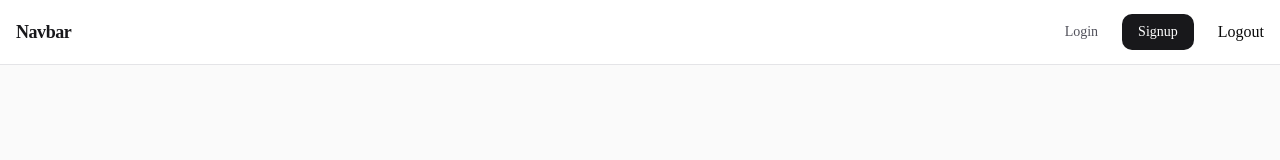
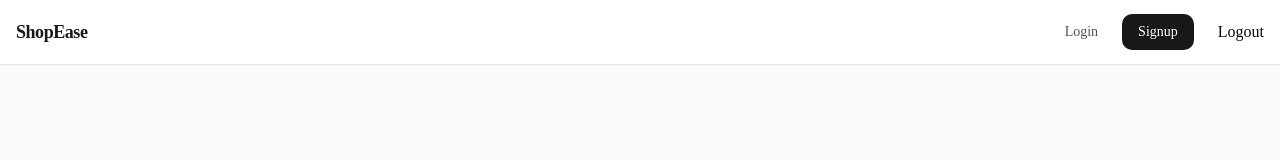
Before and after one commit to nehaltariq357/E-Commerce-Frontend, a Next.js app: page / in a window 1280 px wide. Shown: the top 160 px of the page. Built offline with nearby package versions, Linux system fonts and the light colour scheme; no server answers.

Commit message:
update ecommerce app SEO metadata

```diff
--- a/app/components/Navbar.tsx
+++ b/app/components/Navbar.tsx
@@ -31,7 +31,7 @@ const Navbar = () => {
           className="text-lg font-semibold tracking-tight text-zinc-900"
           onClick={() => setIsMenuOpen(false)}
         >
-          Navbar
+          ShopEase
         </Link>
 
         {/* Desktop nav */}
--- a/app/layout.tsx
+++ b/app/layout.tsx
@@ -17,8 +17,9 @@ const geistMono = Geist_Mono({
 });
 
 export const metadata: Metadata = {
-  title: "Create Next App",
-  description: "Generated by create next app",
+  title: "ShopEase | Modern Online Store",
+  description:
+    "Shop the latest products with a seamless, secure, and modern online shopping experience.",
 };
 
 export default function RootLayout({ children }: LayoutProps<"/">) {
```
